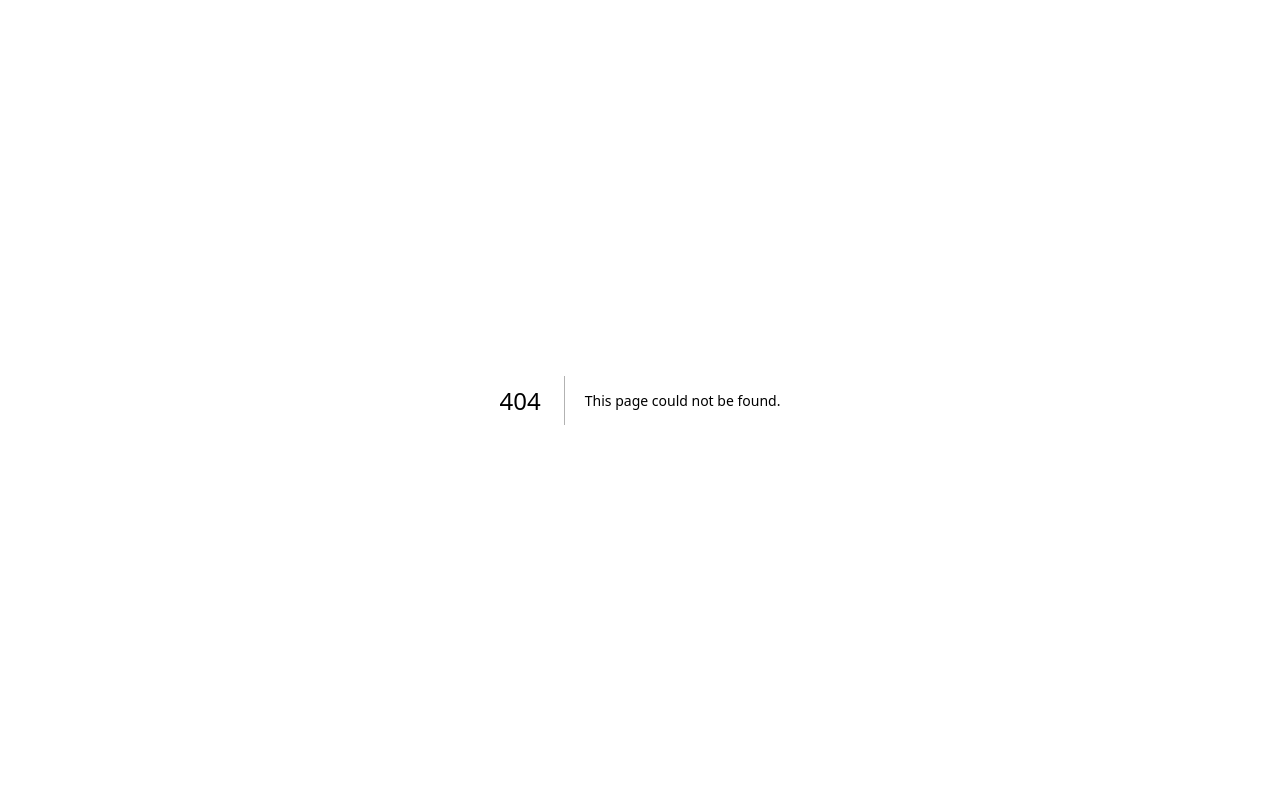
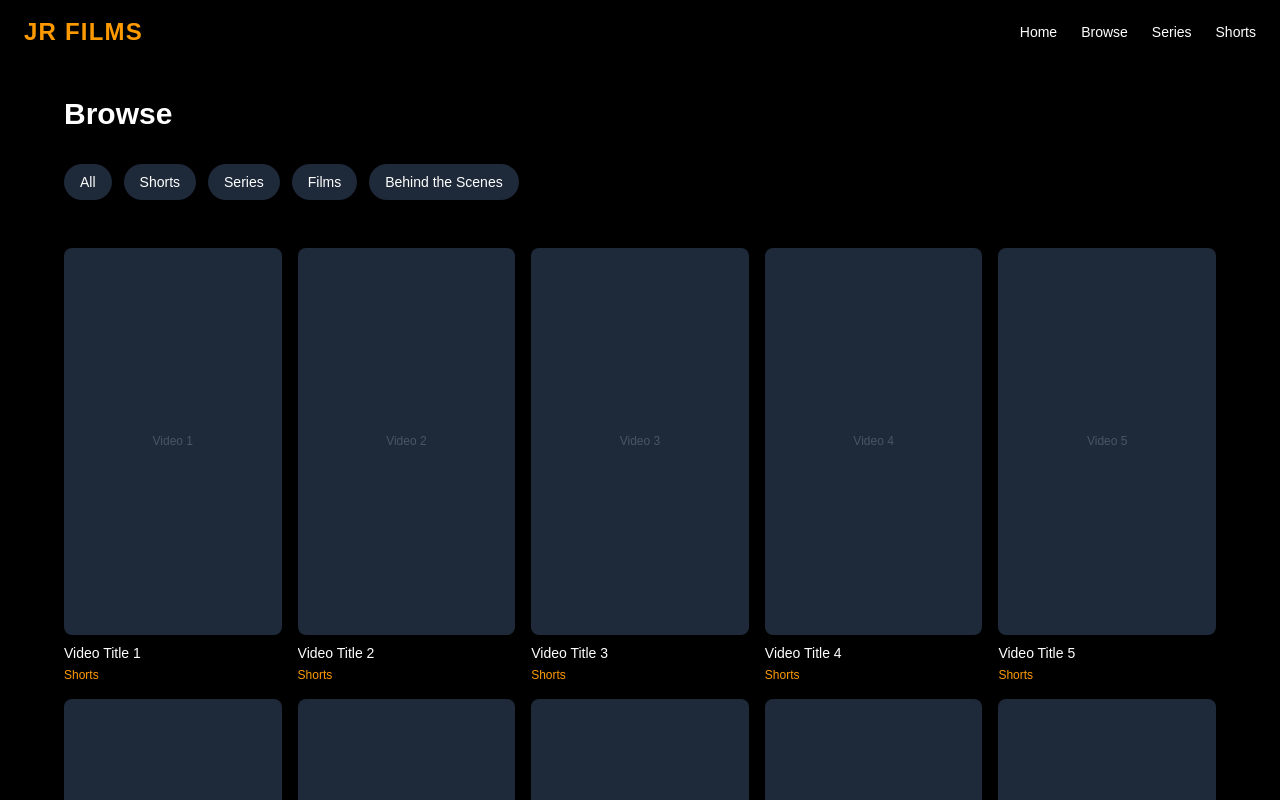
Before and after one commit to jrfilmsindia-glitch/jrfilmsindia, a Next.js app: page /browse in a window 1280 px wide. Before the commit this address had no page. Shown: the top 800 px of the page. Built offline with nearby package versions, Linux system fonts and the light colour scheme.

Commit message:
add browse page with category filters

```diff
--- /dev/null
+++ b/app/browse/page.tsx
@@ -0,0 +1,44 @@
+import Link from 'next/link'
+import Navbar from '@/components/Navbar'
+
+export default function BrowsePage() {
+  const categories = ['All', 'Shorts', 'Series', 'Films', 'Behind the Scenes']
+
+  return (
+    <main className="min-h-screen bg-black">
+      <Navbar />
+      <div className="pt-24 px-6 md:px-16">
+
+        <h1 className="text-white text-3xl font-bold mb-8">Browse</h1>
+
+        {/* Category Filter */}
+        <div className="flex gap-3 overflow-x-auto pb-4 mb-8">
+          {categories.map((cat) => (
+            <button
+              key={cat}
+              className="flex-shrink-0 px-4 py-2 rounded-full bg-gray-800 text-white text-sm hover:bg-amber-500 hover:text-black transition"
+            >
+              {cat}
+            </button>
+          ))}
+        </div>
+
+        {/* Video Grid */}
+        <div className="grid grid-cols-2 md:grid-cols-3 lg:grid-cols-4 xl:grid-cols-5 gap-4">
+          {[1,2,3,4,5,6,7,8,9,10].map((i) => (
+            <Link key={i} href={`/watch/${i}`}>
+              <div className="aspect-[9/16] bg-gray-800 rounded-lg overflow-hidden hover:scale-105 transition-transform duration-200">
+                <div className="w-full h-full flex items-center justify-center">
+                  <span className="text-gray-600 text-xs">Video {i}</span>
+                </div>
+              </div>
+              <p className="text-white text-sm mt-2 truncate">Video Title {i}</p>
+              <p className="text-amber-500 text-xs mt-1">Shorts</p>
+            </Link>
+          ))}
+        </div>
+
+      </div>
+    </main>
+  )
+}
```
